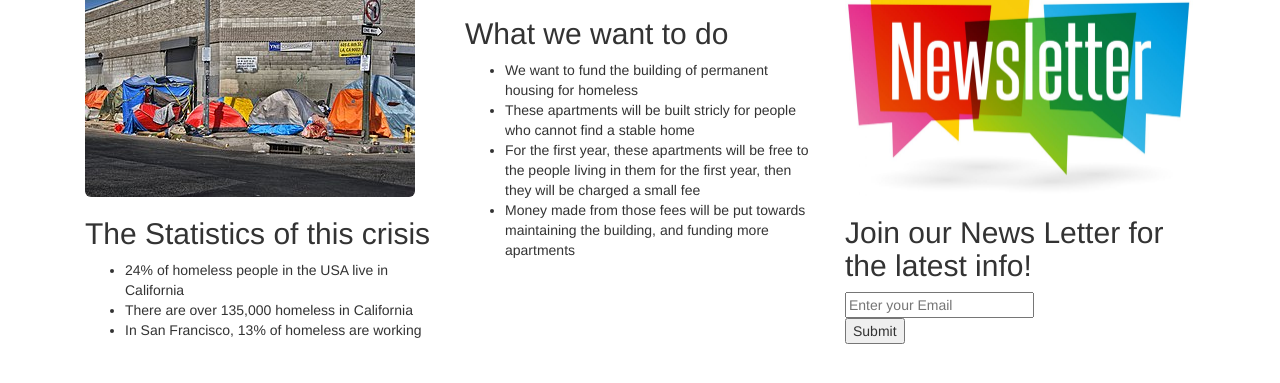
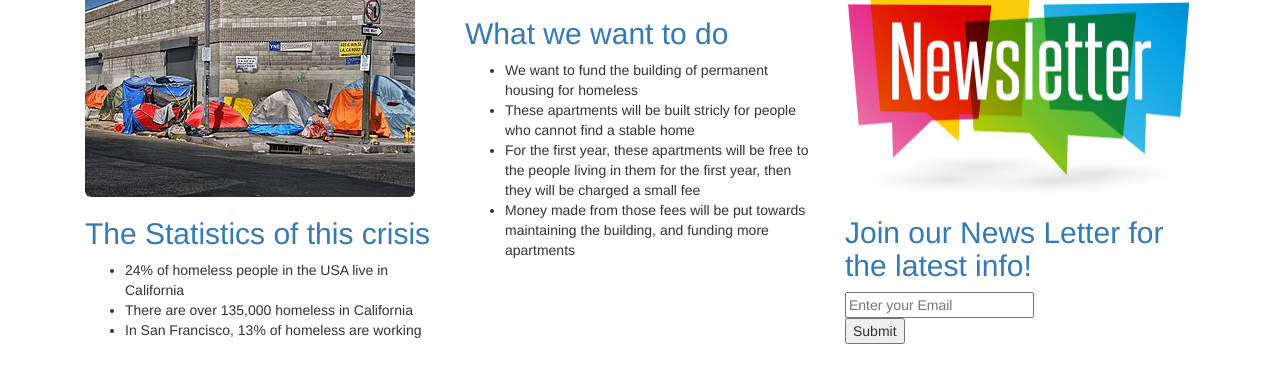
Before and after one commit to MatthewWilsonBCAA/benchmark-2-3---fictional-charity-landing-page-MatthewWilsonBCAA, a plain HTML site: page index.html in a window 1280 px wide. Shown: the part 93-476 px from the top of the page. Drawn offline with nearby package versions, Linux system fonts and the light colour scheme.

Commit message:
added some coloration

```diff
--- a/index.html
+++ b/index.html
@@ -26,7 +26,7 @@
           src="skid-row.jpg"
           alt="Homeless in Skid Row, LA"
         />
-        <h2>The Statistics of this crisis</h2>
+        <h2 class="text-primary">The Statistics of this crisis</h2>
         <ul>
           <li>24% of homeless people in the USA live in California</li>
           <li>There are over 135,000 homeless in California</li>
@@ -39,7 +39,7 @@
           src="apartment.jpg"
           alt="Apartment Example"
         />
-        <h2>What we want to do</h2>
+        <h2 class="text-primary">What we want to do</h2>
         <ul>
           <li>
             We want to fund the building of permanent housing for homeless
@@ -65,7 +65,7 @@
           src="news.jpg"
           alt="NewsletterLogo"
         />
-        <h2>Join our News Letter for the latest info!</h2>
+        <h2 class="text-primary">Join our News Letter for the latest info!</h2>
         <div>
           <label id="name-label" for="number"></label
           ><input
```
